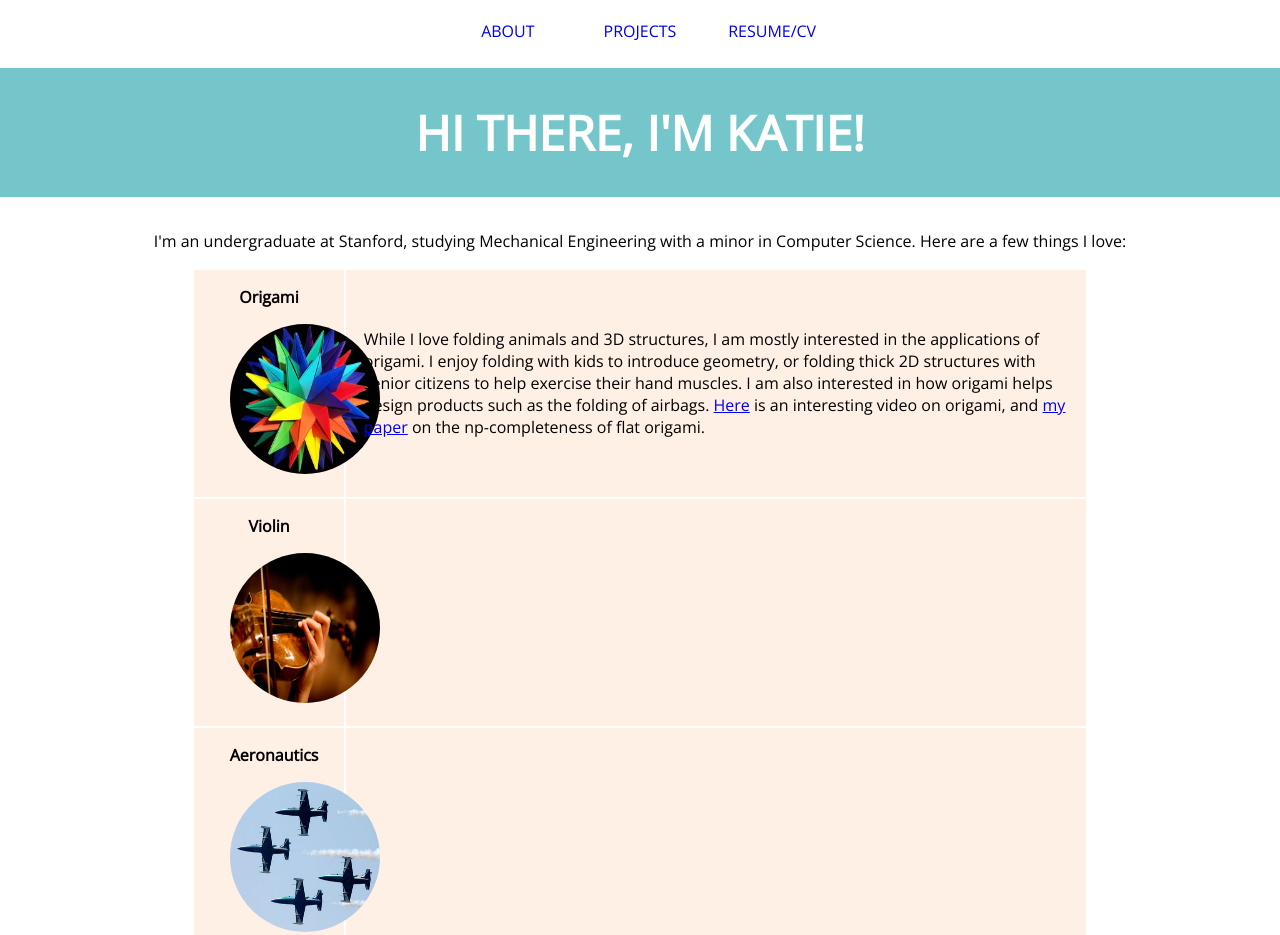
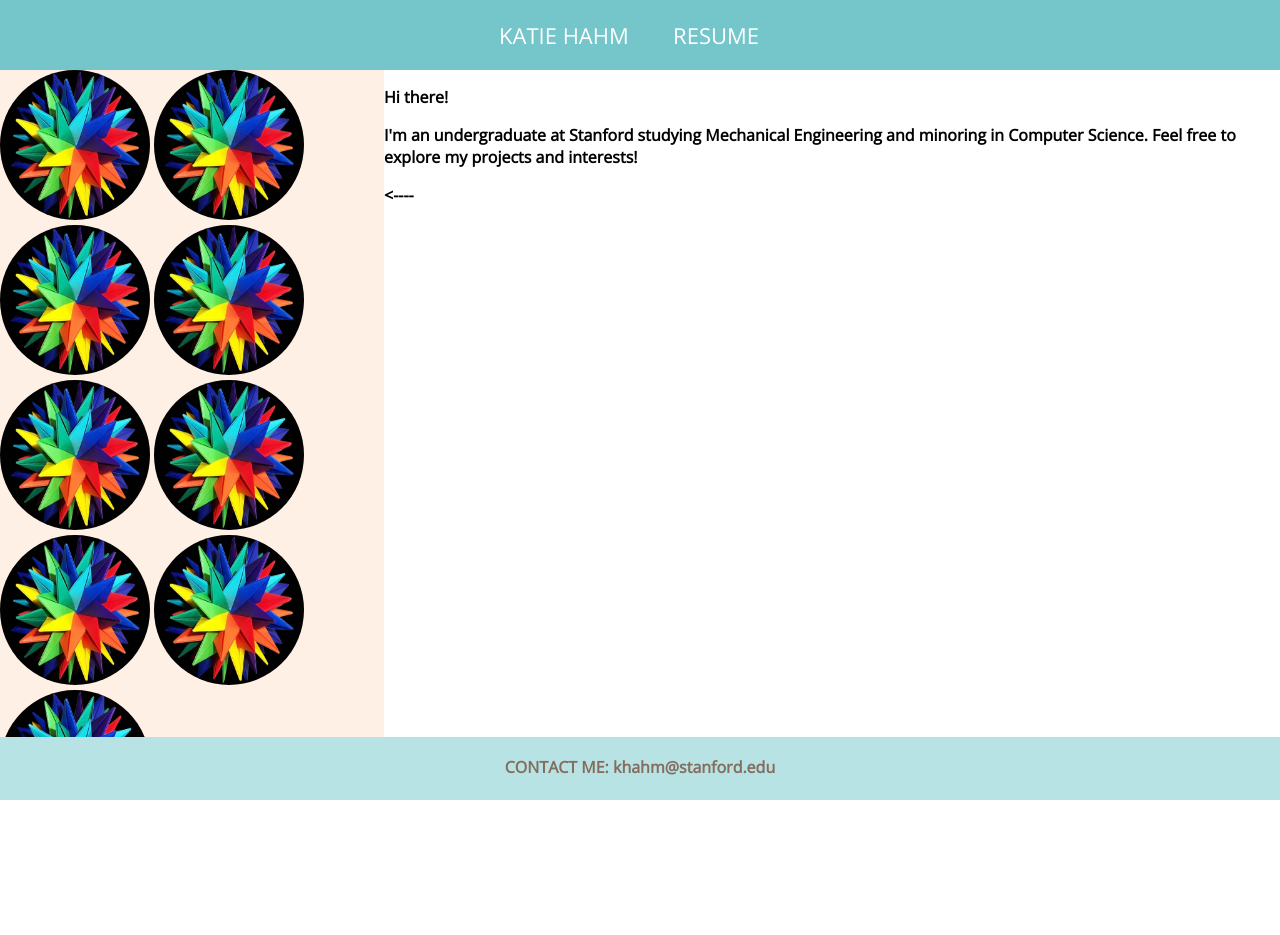
Before and after one commit to katiehahm/katiehahm.github.io, a plain HTML site: page index.html in a window 1280 px wide. Shown: the top 935 px of the page. After the commit the page ends 800 px from the top, so only its background shows below. Drawn offline with nearby package versions, Linux system fonts and the light colour scheme.

Commit message:
edited layout for left scroll

```diff
--- a/index.html
+++ b/index.html
@@ -3,26 +3,13 @@
   <head>
     <meta charset="utf-8">
     <title>Katie Hahm</title>
-    <link rel="stylesheet" href="./stylesheets/navbar.css">
+    <link rel="stylesheet" href="./stylesheets/shapes.css">
     <link rel="stylesheet" href="./stylesheets/index.css">
     <link rel="stylesheet" href="./stylesheets/layout.css">
     <link href='http://fonts.googleapis.com/css?family=Open+Sans' rel='stylesheet' type='text/css'>
   </head>
   <body>
-    <div id="navname">
-      <!-- <p>KATIE HAHM</p> -->
-    </div>
-    <nav id="nav">
-      <ul>
-        <li><a href="index.html">ABOUT</a></li>
-        <li><a href="project.html">PROJECTS</a></li>
-        <li><a href="katiehahm_resume.pdf">RESUME/CV</a></li>
-      </ul>
-    </nav>
-    <div id="main_strip">
-      <p>HI THERE, I'M KATIE!</p>
-    </div>
-    <div id="everything">
+    <!-- <div id="everything">
       <div id="shortdesc">
         <p>I'm an undergraduate at Stanford, studying Mechanical Engineering with a minor in Computer Science. Here are a few things I love:</p>
       </div>
@@ -66,12 +53,35 @@
           </td>
         </tr>
       </table>
-      <div id="contact_strip">
-        <p>CONTACT ME: khahm@stanford.edu</p>
-      </div>
+    </div> -->
+    <div id="header">
+      <ul>
+        <li><a href="index.html">KATIE HAHM</a></li>
+        <li><a href="katiehahm_resume.pdf">RESUME</a></li>
+      </ul>
+    </div>
+
+    <div id="middle">
+        <div id="left">
+          <img src="images/origami.jpg" class="circle">
+          <img src="images/origami.jpg" class="circle">
+          <img src="images/origami.jpg" class="circle">
+          <img src="images/origami.jpg" class="circle">
+          <img src="images/origami.jpg" class="circle">
+          <img src="images/origami.jpg" class="circle">
+          <img src="images/origami.jpg" class="circle">
+          <img src="images/origami.jpg" class="circle">
+          <img src="images/origami.jpg" class="circle">
+        </div>
+        <div id="right">
+          <p><strong>Hi there!<strong></p>
+          <p>I'm an undergraduate at Stanford studying Mechanical Engineering and minoring in Computer Science. Feel free to explore my projects and interests!</p>
+          <p> <---- </p>
+        </div>
+    </div>
+
+    <div id="footer">
+      <p>CONTACT ME: khahm@stanford.edu</p>
     </div>
   </body>
-  <!-- <footer>
-    <p>Website built by Katie Hahm</p>
-  </footer> -->
 </html>
--- a/stylesheets/index.css
+++ b/stylesheets/index.css
@@ -14,10 +14,6 @@
 #main_strip p {
 	margin-top: 0;
 	margin-bottom: 0;
-}
-
-#everything {
-	margin-top: 230px;
 }
 
 #shortdesc {
--- a/stylesheets/layout.css
+++ b/stylesheets/layout.css
@@ -1,24 +1,87 @@
-.circle {
-	border-radius: 50% 50% 50% 50%;
-	width: 150px;
-	height: 150px;
+/*body, html {
+   margin: 0;
+   height: 100%;
+   font-family: 'Open Sans', sans-serif;
+   font-weight: bold;
+}*/
+
+html, body {
+    margin: 0; padding:0; border: 0;
+    overflow: hidden;
+    font-family: 'Open Sans', sans-serif;
 }
 
-.circlesm {
-	border-radius: 20% 20% 20% 20%;
-	width: 200px;
-	height: 200px;
-	margin-left: 30%;
-	margin-top: 2%;
-	margin-bottom: 2%;
+#header, #middle, #footer {
+    position: absolute;
+    width: 100%;
 }
 
-#contact_strip {
-	text-align: center;
-	font-weight: bold;
-	font-size: 100%;
-	background-color: #B8E3E5;
-	color: #856D5D;
-	padding-top: 0.2%;
-	padding-bottom: 0.2%;
+#header {
+    background-color: #74C6CA;
+    height: 70px;
+    top: 0;
 }
+
+#header ul {
+    padding-left: 0;
+    text-align: center;
+}
+
+#header li {
+    display: inline;
+    list-style: none;
+}
+
+#header a:link,a:visited {
+    display: inline-block;
+    width:140px;
+    text-align: center;
+    padding: 4px;
+    text-decoration: none;
+    color: white;
+    font-size: 22px;
+}
+/*
+#header a:hover,a:active {
+}*/
+
+#middle {
+    background: #f00;
+    top: 70px;
+    bottom: 60px;
+}
+
+#footer {
+    background: #777;
+    height: 60px;
+    bottom: 0;
+    background-color: #B8E3E5;
+    color: #856D5D;
+    padding-top: 0.2%;
+    /*padding-bottom: 0.2%;*/
+    text-align: center;
+    font-weight: bold;
+}
+
+#left, #right {
+    overflow-y: scroll
+}
+
+#left {
+    background: #FFF0E6;
+    position: absolute;
+    left: 0;
+    top: 0;
+    width: 30%;
+    height: 100%
+}
+
+#right {
+    background: white;
+    position: absolute;
+    left: 30%;
+    top: 0;
+    float: right;
+    width: 70%;
+    height: 100%
+}
--- a/stylesheets/navbar.css
+++ /dev/null
@@ -1,37 +0,0 @@
-body, html {
-   margin: 0;
-   height: 100%;
-   font-family: 'Open Sans', sans-serif;
-}
-
-#navname {
-    text-align: center;
-}
-
-#nav {
-    background-color: white;
-    width: 100%;
-    position: fixed;
-    top: 0%;
-}
-
-#nav ul {
-    padding-left: 0;
-    text-align: center;
-}
-
-#nav li {
-    display: inline;
-    list-style: none;
-}
-
-#nav a:link,a:visited {
-    display: inline-block;
-    width:120px;
-    text-align: center;
-    padding: 4px;
-    text-decoration: none;
-}
-
-#nav a:hover,a:active {
-}
--- /dev/null
+++ b/stylesheets/shapes.css
@@ -0,0 +1,14 @@
+.circle {
+    border-radius: 50% 50% 50% 50%;
+    width: 150px;
+    height: 150px;
+}
+
+.circlesm {
+    border-radius: 20% 20% 20% 20%;
+    width: 200px;
+    height: 200px;
+    margin-left: 30%;
+    margin-top: 2%;
+    margin-bottom: 2%;
+}
```
